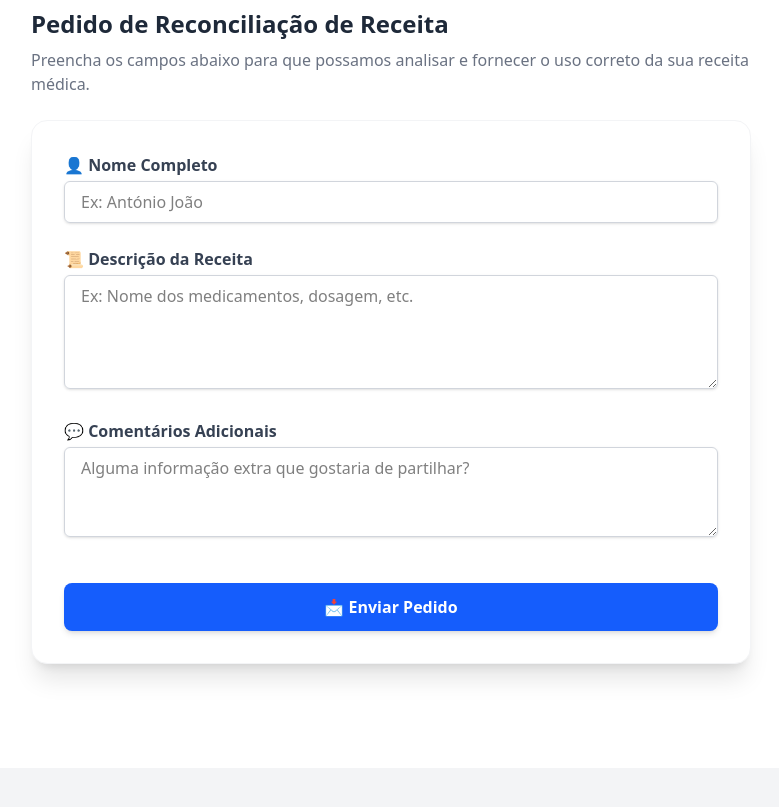
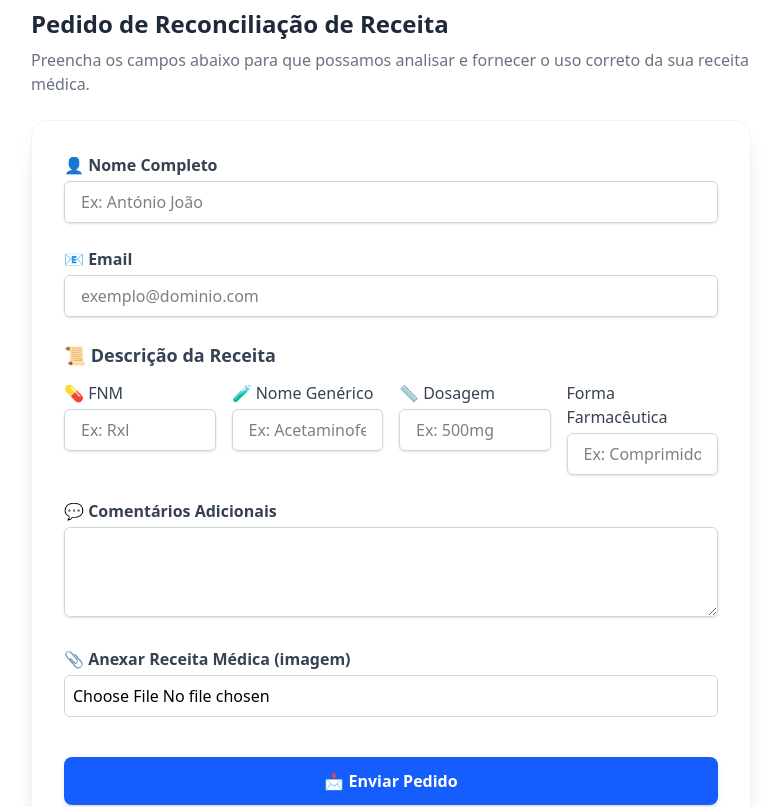
Before and after one commit to Antonio-Massumira/pharmacy-consultancy, a Next.js app: page / in a window 1280 px wide. Shown: the part 1460-2267 px from the top of the page, without its empty margins (249-1028 px from the left). Built offline with nearby package versions, Linux system fonts and the light colour scheme.

Commit message:
added an API with nodemailer to attend reconcilition form

```diff
--- a/package.json
+++ b/package.json
@@ -9,9 +9,11 @@
     "lint": "next lint"
   },
   "dependencies": {
+    "formidable": "^3.5.4",
     "keen-slider": "^6.8.6",
     "lucide-react": "^0.510.0",
     "next": "15.3.2",
+    "nodemailer": "^7.0.3",
     "react": "^19.0.0",
     "react-dom": "^19.0.0",
     "react-icons": "^5.5.0"
--- /dev/null
+++ b/src/app/api/send-email/route.js
@@ -0,0 +1,92 @@
+import nodemailer from 'nodemailer';
+import { NextResponse } from 'next/server';
+
+export const runtime = 'nodejs'; // garante ambiente Node
+
+export async function POST(req) {
+  try {
+    const formData = await req.formData();
+
+    //Campos
+    const nome      = formData.get('nome');
+    const email     = formData.get('email');
+    const fnm       = formData.get('fnm');        // nome comercial
+    const generico  = formData.get('generico');   // nome genérico
+    const dosagem   = formData.get('dosagem');
+    const forma     = formData.get('forma');      // forma farmacêutica
+    const comentarios = formData.get('comentarios');
+    const imagem    = formData.get('imagem');     // File
+
+    // Validação mínima
+    if (![nome, email, fnm, generico, dosagem, forma, imagem].every(Boolean)) {
+      return NextResponse.json({ message: 'Campos obrigatórios em falta' }, { status: 400 });
+    }
+
+    // Converte imagem em Buffer
+    const buffer = Buffer.from(await imagem.arrayBuffer());
+
+    /* ---------- Nodemailer ---------- */
+    const transporter = nodemailer.createTransport({
+      service: 'gmail',
+      auth: {
+        user: process.env.GMAIL_USER,
+        pass: process.env.GMAIL_PASS, // App Password
+      },
+    });
+
+    await transporter.sendMail({
+      from: `"${nome}" <${email}>`,
+      to:   process.env.CONSULTOR_EMAIL,
+      subject: '📩 Novo pedido de reconciliação de receita',
+      html: `
+        <div style="font-family: Arial, sans-serif; background:#f8fafc; padding:24px; border-radius:12px; max-width:800px; margin:auto; color:#1f2937;">
+          <h2 style="color:#0ea5e9; margin-bottom:16px;">Novo Pedido de Reconciliação</h2>
+
+          <p style="margin:0 0 12px;"><strong>👤 Nome:</strong> ${nome}</p>
+          <br>
+          <p style="margin:0 0 16px;"><strong>📧 Email:</strong> ${email}</p>
+          <br>
+
+          <!-- TABELA DA RECEITA (formato horizontal) -->
+          <table style="width:100%; border-collapse:collapse; margin-bottom:16px; font-size:14px;">
+            <tr style="background:#0ea5e9; color:white;">
+              <th style="padding:8px; text-align:left; border:1px solid #e5e7eb;">FNM</th>
+              <th style="padding:8px; text-align:left; border:1px solid #e5e7eb;">Nome Genérico</th>
+              <th style="padding:8px; text-align:left; border:1px solid #e5e7eb;">Dosagem</th>
+              <th style="padding:8px; text-align:left; border:1px solid #e5e7eb;">Forma Farmacêutica</th>
+            </tr>
+            <tr>
+              <td style="padding:8px; border:1px solid #e5e7eb;">${fnm}</td>
+              <td style="padding:8px; border:1px solid #e5e7eb;">${generico}</td>
+              <td style="padding:8px; border:1px solid #e5e7eb;">${dosagem}</td>
+              <td style="padding:8px; border:1px solid #e5e7eb;">${forma}</td>
+            </tr>
+          </table>
+
+          ${
+            comentarios
+              ? `<p style="margin:0 0 8px;"><strong>💬 Comentários adicionais:</strong></p>
+                 <div style="background:#fef9c3; padding:12px; border-radius:6px; margin-bottom:16px;">${comentarios}</div>`
+              : ''
+          }
+
+          <p style="margin:0;"><strong>📎 Anexo:</strong> ${imagem.name}</p>
+
+          <hr style="margin:24px 0; border:none; border-top:1px solid #cbd5e1;" />
+          <p style="font-size:12px; color:#64748b;">Este e-mail foi gerado automaticamente pelo sistema de reconciliação de receitas.</p>
+        </div>
+      `,
+      attachments: [
+        {
+          filename: imagem.name,
+          content:  buffer,
+        },
+      ],
+    });
+
+    return NextResponse.json({ message: 'Email enviado com sucesso' });
+  } catch (err) {
+    console.error('Erro ao enviar email:', err);
+    return NextResponse.json({ message: 'Falha ao enviar email' }, { status: 500 });
+  }
+}
--- a/src/components/ReconciliationForm.js
+++ b/src/components/ReconciliationForm.js
@@ -1,6 +1,60 @@
 'use client';
+import { useState } from 'react';
 
 export default function ReconciliationForm() {
+  const [formData, setFormData] = useState({
+    nome: '',
+    email: '',
+    fnm: '',
+    generico: '',
+    dosagem: '',
+    forma: '',
+    comentarios: '',
+    imagem: null,
+  });
+
+  const [loading, setLoading] = useState(false);
+  const [mensagem, setMensagem] = useState('');
+
+  const handleChange = (e) => {
+    const { name, value, files } = e.target;
+    if (name === 'imagem') {
+      setFormData((prev) => ({ ...prev, imagem: files[0] }));
+    } else {
+      setFormData((prev) => ({ ...prev, [name]: value }));
+    }
+  };
+
+  const handleSubmit = async (e) => {
+    e.preventDefault();
+    setLoading(true);
+    setMensagem('');
+
+    try {
+      const body = new FormData();
+      body.append('nome', formData.nome);
+      body.append('email', formData.email);
+      body.append('fnm', formData.fnm);
+      body.append('generico', formData.generico);
+      body.append('dosagem', formData.dosagem);
+      body.append('forma', formData.forma);
+      body.append('comentarios', formData.comentarios);
+      body.append('imagem', formData.imagem);
+
+      const res = await fetch('/api/send-email', {
+        method: 'POST',
+        body,
+      });
+
+      const data = await res.json();
+      setMensagem(data.message || 'Pedido enviado com sucesso!');
+    } catch (error) {
+      setMensagem('Erro ao enviar pedido.');
+    }
+
+    setLoading(false);
+  };
+
   return (
     <div className="max-w-3xl mx-auto p-6">
       <h2 className="text-2xl font-bold text-gray-800 mb-2">Pedido de Reconciliação de Receita</h2>
@@ -8,56 +62,140 @@ export default function ReconciliationForm() {
         Preencha os campos abaixo para que possamos analisar e fornecer o uso correto da sua receita médica.
       </p>
 
-      <form
-        action="https://formsubmit.co/arubeiam@gmail.com"
-        method="POST"
-        className="space-y-6 bg-white p-8 rounded-2xl shadow-xl border border-gray-100"
-      >
-        {/* Hidden inputs */}
-        <input type="hidden" name="_captcha" value="false" />
-        <input type="hidden" name="_template" value="table" />
-        <input type="hidden" name="_subject" value="Pedido de Reconciliação de Receita" />
-
+      <form onSubmit={handleSubmit} className="space-y-6 bg-white p-8 rounded-2xl shadow-xl border border-gray-100">
+        {/* Nome */}
         <div>
           <label className="block mb-1 text-gray-700 font-semibold">👤 Nome Completo</label>
           <input
             type="text"
-            name="Nome"
-            className="w-full px-4 py-2 border border-gray-300 rounded-md shadow-sm focus:ring-2 focus:ring-blue-500 focus:outline-none"
+            name="nome"
+            value={formData.nome}
+            onChange={handleChange}
             required
+            className="w-full px-4 py-2 border border-gray-300 rounded-md shadow-sm"
             placeholder="Ex: António João"
           />
         </div>
 
+        {/* Email */}
         <div>
-          <label className="block mb-1 text-gray-700 font-semibold">📜 Descrição da Receita</label>
-          <textarea
-            name="Prescrição"
-            className="w-full px-4 py-2 border border-gray-300 rounded-md shadow-sm focus:ring-2 focus:ring-blue-500 focus:outline-none"
-            rows={4}
+          <label className="block mb-1 text-gray-700 font-semibold">📧 Email</label>
+          <input
+            type="email"
+            name="email"
+            value={formData.email}
+            onChange={handleChange}
             required
-            placeholder="Ex: Nome dos medicamentos, dosagem, etc."
+            className="w-full px-4 py-2 border border-gray-300 rounded-md shadow-sm"
+            placeholder="exemplo@dominio.com"
           />
         </div>
 
+        {/* Descrição da Receita */}
+
+        <div>
+          <label className="block mb-3 text-gray-700 font-bold text-lg">📜 Descrição da Receita</label>
+
+          <div className="grid grid-cols-1 md:grid-cols-2 lg:grid-cols-4 gap-4">
+            {/* FNM */}
+            <div>
+              <label className="block text-gray-700 font-medium mb-1">💊 FNM</label>
+              <input
+                type="text"
+                name="fnm"
+                value={formData.fnm}
+                onChange={handleChange}
+                required
+                className="w-full px-4 py-2 border border-gray-300 rounded-md shadow-sm"
+                placeholder="Ex: Rxl"
+              />
+            </div>
+
+            {/* Nome Genérico */}
+            <div>
+              <label className="block text-gray-700 font-medium mb-1">🧪 Nome Genérico</label>
+              <input
+                type="text"
+                name="generico"
+                value={formData.generico}
+                onChange={handleChange}
+                required
+                className="w-full px-4 py-2 border border-gray-300 rounded-md shadow-sm"
+                placeholder="Ex: Acetaminofeno"
+              />
+            </div>
+
+            {/* Dosagem */}
+            <div>
+              <label className="block text-gray-700 font-medium mb-1">📏 Dosagem</label>
+              <input
+                type="text"
+                name="dosagem"
+                value={formData.dosagem}
+                onChange={handleChange}
+                required
+                className="w-full px-4 py-2 border border-gray-300 rounded-md shadow-sm"
+                placeholder="Ex: 500mg"
+              />
+            </div>
+
+            {/* Forma Farmacêutica */}
+            <div>
+              <label className="block text-gray-700 font-medium mb-1">Forma Farmacêutica</label>
+              <input
+                type="text"
+                name="forma"
+                value={formData.forma}
+                onChange={handleChange}
+                required
+                className="w-full px-4 py-2 border border-gray-300 rounded-md shadow-sm"
+                placeholder="Ex: Comprimido"
+              />
+            </div>
+          </div>
+        </div>
+
+
+        {/* Comentários */}
         <div>
           <label className="block mb-1 text-gray-700 font-semibold">💬 Comentários Adicionais</label>
           <textarea
-            name="Comentários"
-            className="w-full px-4 py-2 border border-gray-300 rounded-md shadow-sm focus:ring-2 focus:ring-blue-500 focus:outline-none"
+            name="comentarios"
+            value={formData.comentarios}
+            onChange={handleChange}
             rows={3}
-            placeholder="Alguma informação extra que gostaria de partilhar?"
+            className="w-full px-4 py-2 border border-gray-300 rounded-md shadow-sm"
           />
         </div>
 
+        {/* Upload da Imagem */}
+        <div>
+          <label className="block mb-1 text-gray-700 font-semibold">📎 Anexar Receita Médica (imagem)</label>
+          <input
+            type="file"
+            name="imagem"
+            accept="image/*"
+            onChange={handleChange}
+            required
+            className="w-full px-2 py-2 border border-gray-300 rounded-md"
+          />
+        </div>
+
+        {/* Botão */}
         <div className="pt-4">
           <button
             type="submit"
-            className="w-full bg-blue-600 hover:bg-blue-700 text-white font-semibold py-3 rounded-lg transition duration-200 shadow-md hover:shadow-lg"
+            disabled={loading}
+            className="w-full bg-blue-600 hover:bg-blue-700 text-white font-semibold py-3 rounded-lg shadow-md"
           >
-            📩 Enviar Pedido
+            {loading ? 'A Enviar...' : '📩 Enviar Pedido'}
           </button>
         </div>
+
+        {/* Mensagem */}
+        {mensagem && (
+          <div className="text-center mt-4 text-sm text-green-600 font-medium">{mensagem}</div>
+        )}
       </form>
     </div>
   );
```
Also changed, not shown: 1 other file (tests, documents, lock files or other folders).
